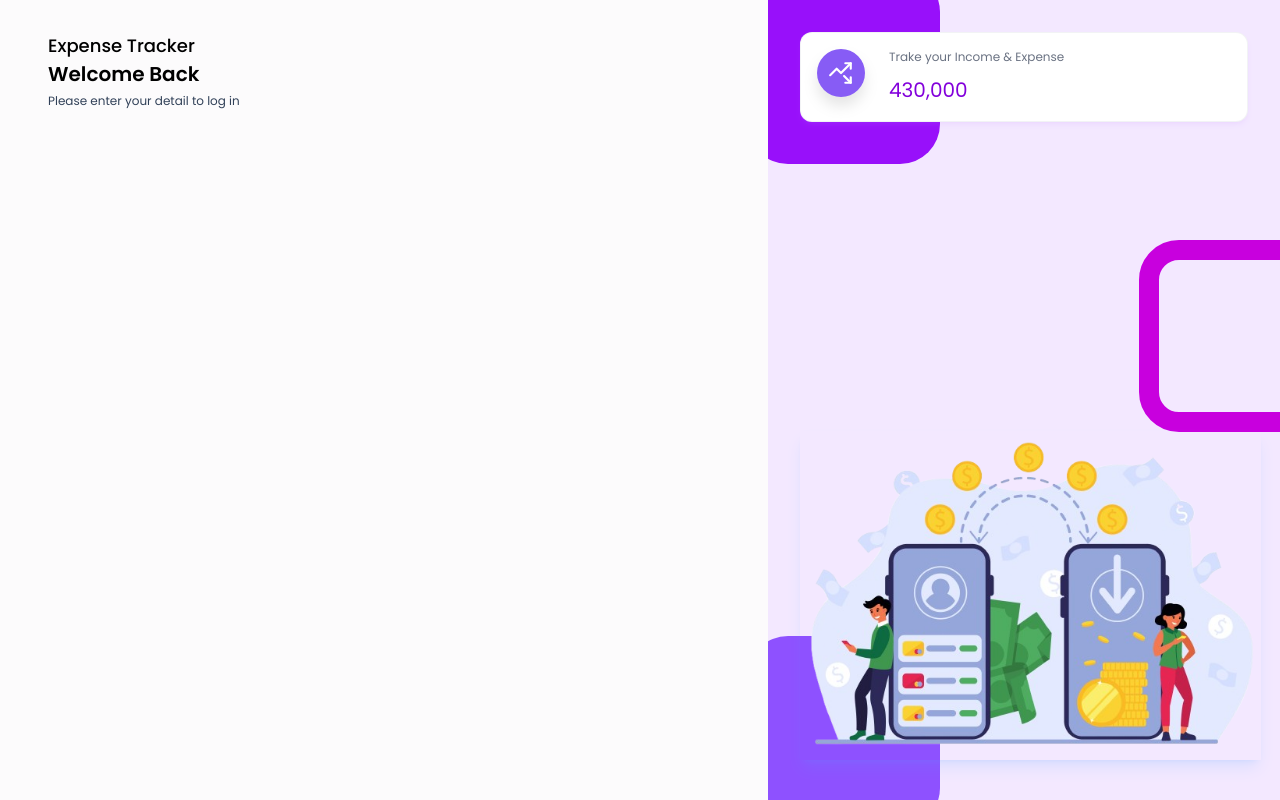
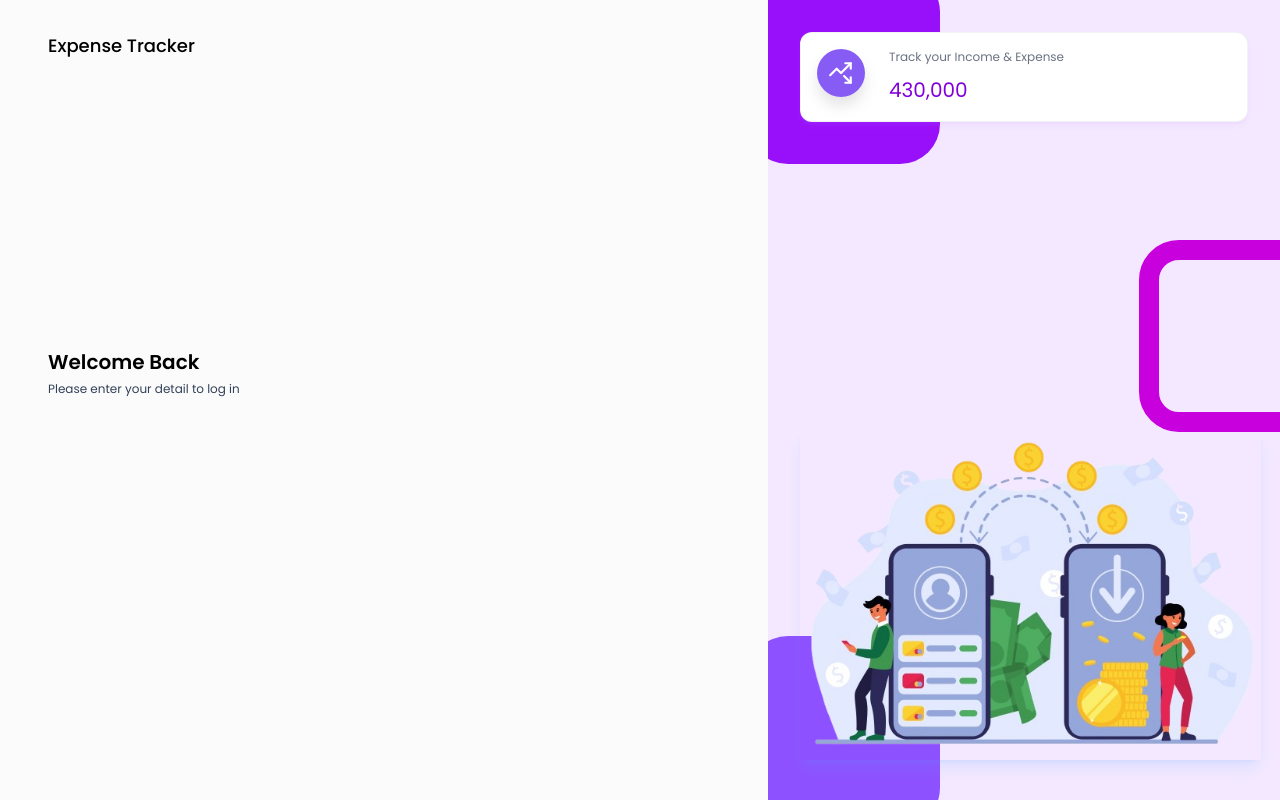
Before and after one commit to KARTIK5799/Expensia, a React (Vite) app in the folder frontend/: page /login in a window 1280 px wide. Built offline with nearby package versions, Linux system fonts and the light colour scheme.

Commit message:
Inialize the state for login

```diff
--- a/frontend/src/componentes/layouts/AuthLayout.jsx
+++ b/frontend/src/componentes/layouts/AuthLayout.jsx
@@ -1,47 +1,51 @@
-import React from 'react'
-import CARD_2 from '../../assets/images/card2.png'
-import {LuTrendingUpDown} from 'react-icons/lu'
+import React from 'react';
+import CARD_2 from '../../assets/images/card2.png';
+import { LuTrendingUpDown } from 'react-icons/lu';
+
+const StatsInfoCard = ({ icon, label, value, color }) => {
+  return (
+    <div className='flex gap-6 bg-white p-4 rounded-xl shadow-md shadow-purple-400/10 border border-gray-200/50 z-10'>
+      <div className={`w-12 h-12 flex items-center justify-center text-[26px] text-white ${color} rounded-full drop-shadow-xl`}>
+        {icon}
+      </div>
+      <div>
+        <h6 className='text-xs text-gray-500 mb-1'>{label}</h6>
+        <span className='text-[20px]'>{value}</span>
+      </div>
+    </div>
+  );
+};
 
 const AuthLayout = ({ children }) => {
   return (
     <div className='flex'>
-      <div className='w-screen h-screen md:w-[60vw] px-12 pt-8 pb-12'>
-        <h2 className='text-lg font-medium text-black'>
-          Expense Tracker
-        </h2>
+      <div className='w-screen min-h-screen md:w-[60vw] px-12 pt-8 pb-12 flex gap-[40%] flex-col'>
+        <h2 className='text-lg font-medium text-black'>Expense Tracker</h2>
         {children}
       </div>
 
-      <div className='hidden md:block w-[40vw] h-screen bg-purple-100 bg-auth-bg-image bg-cover bg-no-repeat bg-center overflow-hidden p-8 relative'>
-        <div className="w-48 h-48 rounded-[40px] bg-purple-600 absolute -top-7 -left-5"></div>
-        <div className="w-48 h-48 rounded-[40px] border-[20px] border-fuchsia-600 absolute top-[30%] -right-[10%]"></div>
-        <div className="w-48 h-48 rounded-[40px] bg-violet-500 absolute -bottom-7 -left-5"></div>
+      <div className='hidden md:block w-[40vw] min-h-screen bg-purple-100 bg-auth-bg-image bg-cover bg-no-repeat bg-center overflow-hidden p-8 relative'>
+        <div className='w-48 h-48 rounded-[40px] bg-purple-600 absolute -top-7 -left-5'></div>
+        <div className='w-48 h-48 rounded-[40px] border-[20px] border-fuchsia-600 absolute top-[30%] -right-[10%]'></div>
+        <div className='w-48 h-48 rounded-[40px] bg-violet-500 absolute -bottom-7 -left-5'></div>
 
-        <div className="grid grid-col-1 z-20">
+        <div className='grid grid-cols-1 z-20'>
           <StatsInfoCard
             icon={<LuTrendingUpDown />}
-            label="Trake your Income & Expense"
-            value="430,000"
-            color="bg-primary"
+            label='Track your Income & Expense'
+            value='430,000'
+            color='bg-primary'
           />
         </div>
-        <img src={CARD_2} alt="" className='w-64 lg:w-[90%] absolute bottom-10 shadow-lg shadow-blue-400/15' />
+
+        <img
+          src={CARD_2}
+          alt='card illustration'
+          className='w-64 lg:w-[90%] absolute bottom-10 shadow-lg shadow-blue-400/15'
+        />
       </div>
     </div>
-  )
-}
+  );
+};
 
-export default AuthLayout
-
-
-const StatsInfoCard = ({icon ,label, value, color}) => {
-return <div className='flex gap-6 bg-white p-4 rounded-xl shadow-md shadow-purple-400/10 border border-gray-200/50 z-10 '>
-<div className={`w-12 h-12 flex items-center justify-center text-[26px] text-white ${color} rounded-full drop-shadow-xl`}>
-  {icon}
-</div>
-<div className="">
-  <h6 className='text-xs text-gray-500 mb-1'>{label}</h6>
-  <span className="text-[20px]">{value}</span>
-</div>
-</div>
-}
+export default AuthLayout;
--- a/frontend/src/pages/Auth/Login.jsx
+++ b/frontend/src/pages/Auth/Login.jsx
@@ -1,7 +1,10 @@
-import React from 'react'
+import React, { useState } from 'react'
 import AuthLayout from '../../componentes/layouts/AuthLayout'
 
 const Login = () => {
+  const [email, setEmail] = useState();
+  const [password, setPassword] = useState();
+  const [error, setError] = useState();
   return (
     <AuthLayout>
     <div>
```
